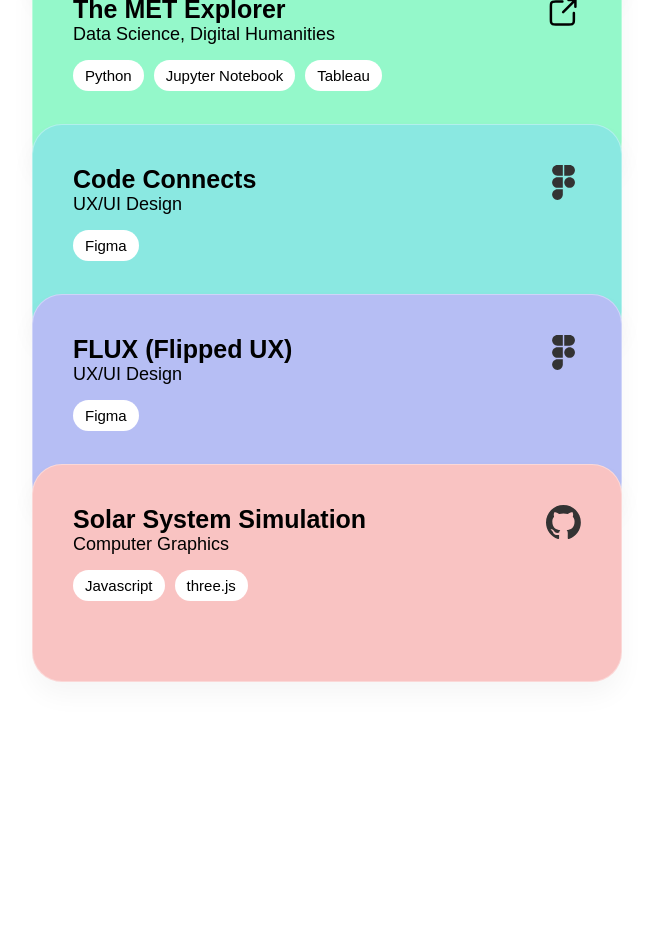
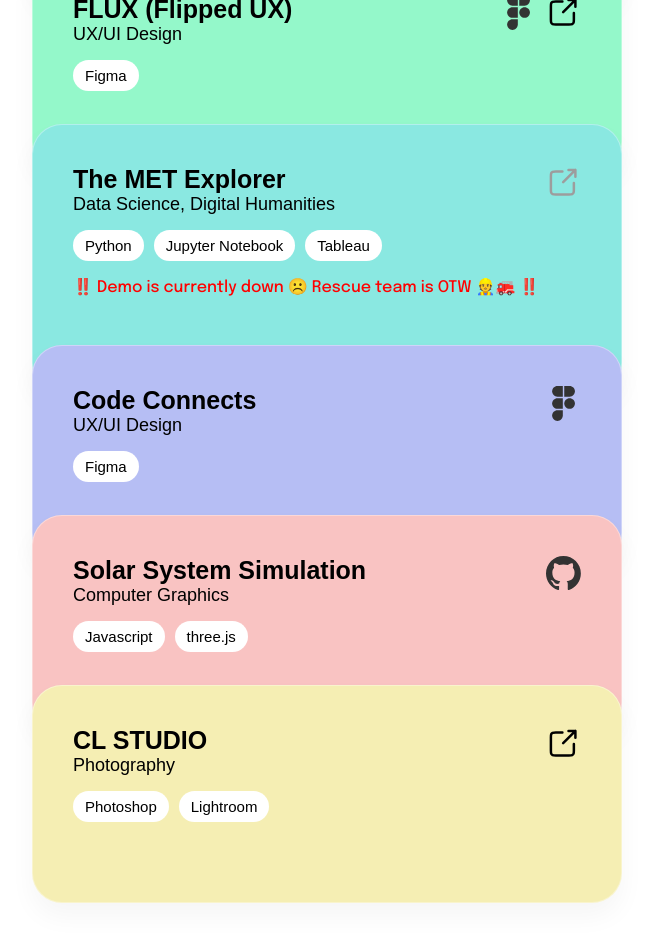
Before and after one commit to anhmvc/anhmvc.github.io, a React (Create React App) app: page /#/work in a window 1280 px wide. Shown: the part 1180-2121 px from the top of the page, without its empty margins (68-721 px from the left). Before the commit the page ends 1958 px from the top, so only its background shows below. Built offline with nearby package versions, Linux system fonts and the light colour scheme.

Commit message:
Add projects

```diff
--- a/src/components/Card/Card.tsx
+++ b/src/components/Card/Card.tsx
@@ -12,10 +12,11 @@
   tech: Array<string>;
   backgroundColor: string;
   links: Map<string, string>;
+  disabled?: Boolean;
 }) {
 
   const outlinksComponent = (
-    <div className="logo-container">
+    <div className={`logo-container ${props.disabled ? "disabled" : null}` }>
       {props.links.has("github") ? (
         <a
           href={props.links.get("github")}
@@ -64,6 +65,7 @@
             return <Pill name={name} />;
           })}
         </div>
+        {props.disabled ?  (<h3 className="error-message">‼️ Demo is currently down ☹️ Rescue team is OTW 👷🚒 ‼️</h3>) : (null)}
         {isMobile ? (outlinksComponent) : (null) }
       </div>
     </div>
--- a/src/components/Card/card.css
+++ b/src/components/Card/card.css
@@ -81,6 +81,17 @@
   flex-wrap: wrap;
 }
 
+.disabled {
+  filter: invert(74%) sepia(8%) saturate(0%) hue-rotate(150deg) brightness(85%) contrast(83%);
+  pointer-events: none;
+}
+
+.error-message {
+  color: red;
+  font-weight: 500;
+  font-size: 1rem;
+}
+
 .logo-container {
   display: inline-flex;
   align-items: flex-end;
--- a/src/pages/Work/Work.tsx
+++ b/src/pages/Work/Work.tsx
@@ -13,6 +13,7 @@
 import code from "../../static/images/code-connects.png";
 import amazon from "../../static/images/amazon.gif";
 import penguin from "../../static/images/penguin.png";
+import cl_studio from "../../static/images/cl-studio.png";
 
 export default function Work() {
   const [isHover, setHover] = useState(false);
@@ -68,6 +69,19 @@
       img: saru,
     },
     {
+      title: "FLUX (Flipped UX)",
+      subtitle: "UX/UI Design",
+      tech: ["Figma"],
+      links: new Map<string, string>([
+        [
+          "figma",
+          "https://www.figma.com/file/WDWXIQHBTCNcrm7Uw0qSjO/FLUX-(Flipped-UX)?type=design&node-id=0%3A1&mode=design&t=JdtEayZGqwAj2kxU-1",
+        ],
+        [ "website", "https://medium.com/creative-labs/demo-day-spring-2019-db8d4f62282#1782"],
+      ]),
+      img: flux,
+    },
+    {
       title: "The MET Explorer",
       subtitle: "Data Science, Digital Humanities",
       tech: ["Python", "Jupyter Notebook", "Tableau"],
@@ -75,6 +89,7 @@
         ["website", "https://dh101metexploration.humspace.ucla.edu/"],
       ]),
       img: met,
+      disabled: true,
     },
     {
       title: "Code Connects",
@@ -89,18 +104,6 @@
       img: code,
     },
     {
-      title: "FLUX (Flipped UX)",
-      subtitle: "UX/UI Design",
-      tech: ["Figma"],
-      links: new Map<string, string>([
-        [
-          "figma",
-          "https://www.figma.com/file/WDWXIQHBTCNcrm7Uw0qSjO/FLUX-(Flipped-UX)?type=design&node-id=0%3A1&mode=design&t=JdtEayZGqwAj2kxU-1",
-        ],
-      ]),
-      img: flux,
-    },
-    {
       title: "Solar System Simulation",
       subtitle: "Computer Graphics",
       tech: ["Javascript", "three.js"],
@@ -108,6 +111,15 @@
         ["github", "https://github.com/anhmvc/solar-system"],
       ]),
       img: solar,
+    },
+    {
+      title: "CL STUDIO",
+      subtitle: "Photography",
+      tech: ["Photoshop", "Lightroom"],
+      links: new Map<string, string>([
+        [ "website", "https://medium.com/creative-labs/demo-day-spring-2019-db8d4f62282#1a41"],
+      ]),
+      img: cl_studio,
     },
   ];
 
@@ -135,6 +147,7 @@
                   tech={project.tech}
                   backgroundColor={COLORS[index % 5]}
                   links={project.links}
+                  disabled={project.disabled ? project.disabled : false}
                 />
               </div>
             );
```
Also changed, not shown: src/static/images/cl-studio.png (added).
